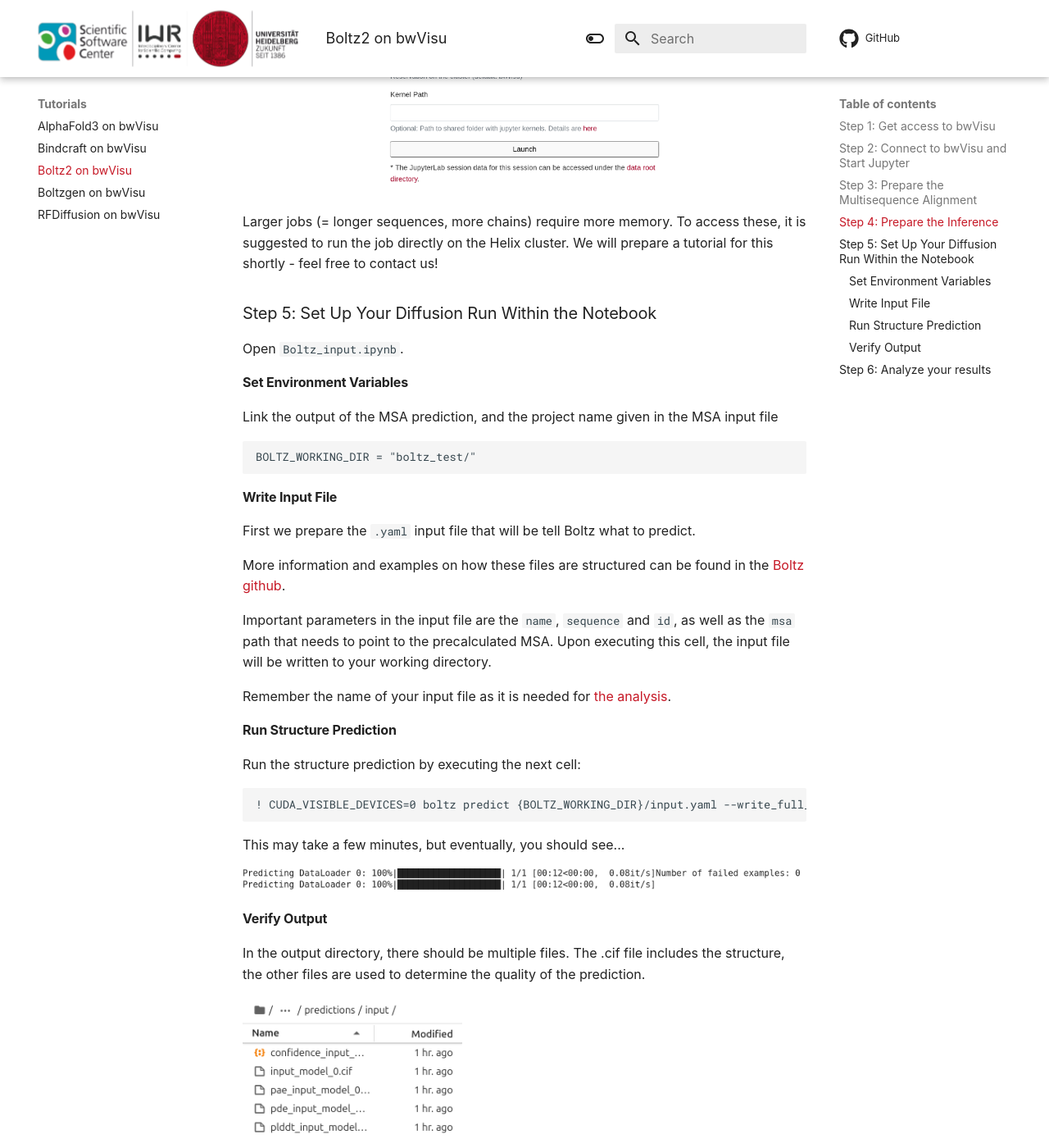
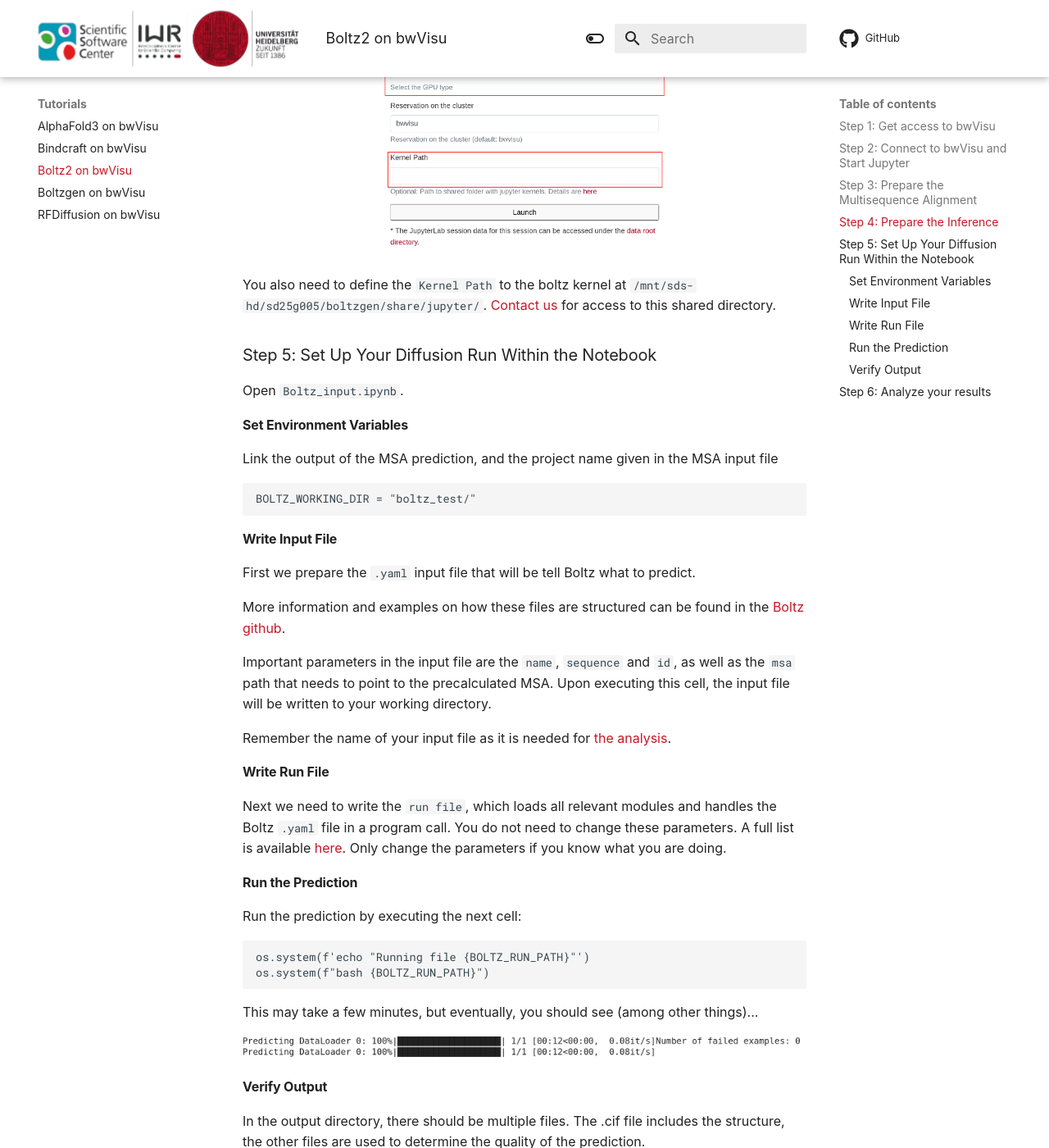
Before and after one commit to ssciwr/BioStructureHub, an MkDocs documentation site: the page built from docs/tutorials/tutorial_Boltz_bwVisu.md, in a window 1280 px wide and 1400 px high, scrolled down 1919 px. Shown: the whole window at 82% size. Built offline with MkDocs 1.6.1 and Material for MkDocs 9.7.7, drawn with Linux system fonts in a browser that asks for light colours; comment, search, counter and statistics services are not loaded; some of the changed text lies outside the part shown.

Commit message:
update kernels into tutorials

```diff
--- a/docs/tutorials/tutorial_Boltz_bwVisu.md
+++ b/docs/tutorials/tutorial_Boltz_bwVisu.md
@@ -34,12 +34,12 @@ For the inference step we need a GPU, so we need to request a GPU node on bwVisu
 ![Screenshot](../images/tutorial/Helix_GPU.png)
 <!--Cant I link this directly?-->
 
-The GPU is selected byw "GPU Type". The memory of each GPU Type is specified in GPU Memory per GPU (GB). For this example we select one of the A40 GPUs.
+The GPU is selected byw "GPU Type". The memory of each GPU Type is specified in GPU Memory per GPU (GB). For this example we select one of the A40 GPUs. Larger jobs (= longer sequences, more chains) require more memory. To access these, it is suggested to run the job directly on the Helix cluster. We will prepare a tutorial for this shortly - feel free to contact us!
 
-![Screenshot](../images/tutorial/bwVisu_GPU.png)
+![Screenshot](../images/tutorial/bwVisu_GPU_Kernel.png)
 <!--{: style="height:500px;width:750px"}-->
 
-Larger jobs (= longer sequences, more chains) require more memory. To access these, it is suggested to run the job directly on the Helix cluster. We will prepare a tutorial for this shortly - feel free to contact us!
+You also need to define the `Kernel Path` to the boltz kernel at `/mnt/sds-hd/sd25g005/boltzgen/share/jupyter/`. [Contact us](/contact.md) for access to this shared directory.
 
 ### Step 5: Set Up Your Diffusion Run Within the Notebook
 
@@ -47,12 +47,9 @@ Larger jobs (= longer sequences, more chains) require more memory. To access the
 
 #### Set Environment Variables
 
-
 Link the output of the MSA prediction, and the project name given in the MSA input file
 
     BOLTZ_WORKING_DIR = "boltz_test/"
-
-
 
 #### Write Input File
 
@@ -64,14 +61,18 @@ Important parameters in the input file are the `name`, `sequence` and `id`, as w
 
 Remember the name of your input file as it is needed for [the analysis](#step-6-analyze-your-results). <!--the input file name directs the output folders!-->
 
-#### Run Structure Prediction
+#### Write Run File
 
-Run the structure prediction by executing the next cell:
+Next we need to write the `run file`, which loads all relevant modules and handles the Boltz `.yaml` file in a program call. You do not need to change these parameters. A full list is available [here](https://github.com/jwohlwend/boltz/blob/main/docs/prediction.md#options). Only change the parameters if you know what you are doing.
 
-    ! CUDA_VISIBLE_DEVICES=0 boltz predict {BOLTZ_WORKING_DIR}/input.yaml --write_full_pae --out_dir {BOLTZ_WORKING_DIR}
+#### Run the Prediction
 
+Run the prediction by executing the next cell:
 
-This may take a few minutes, but eventually, you should see...
+    os.system(f'echo "Running file {BOLTZ_RUN_PATH}"')
+    os.system(f"bash {BOLTZ_RUN_PATH}")
+
+This may take a few minutes, but eventually, you should see (among other things)...
 
 ![Screenshot](../images/tutorial/bwVisu_Boltz_done.png)
 
```
Also changed, not shown: docs/tutorials/tutorial_AF_bwVisu.md (+4 -7 lines), docs/tutorials/tutorial_Bindcraft_bwVisu.md (+2 -4 lines), docs/tutorials/tutorial_Boltzgen_bwVisu.md (+2 -2 lines), docs/images/tutorial/bwVisu_GPU_Kernel.png (added).
